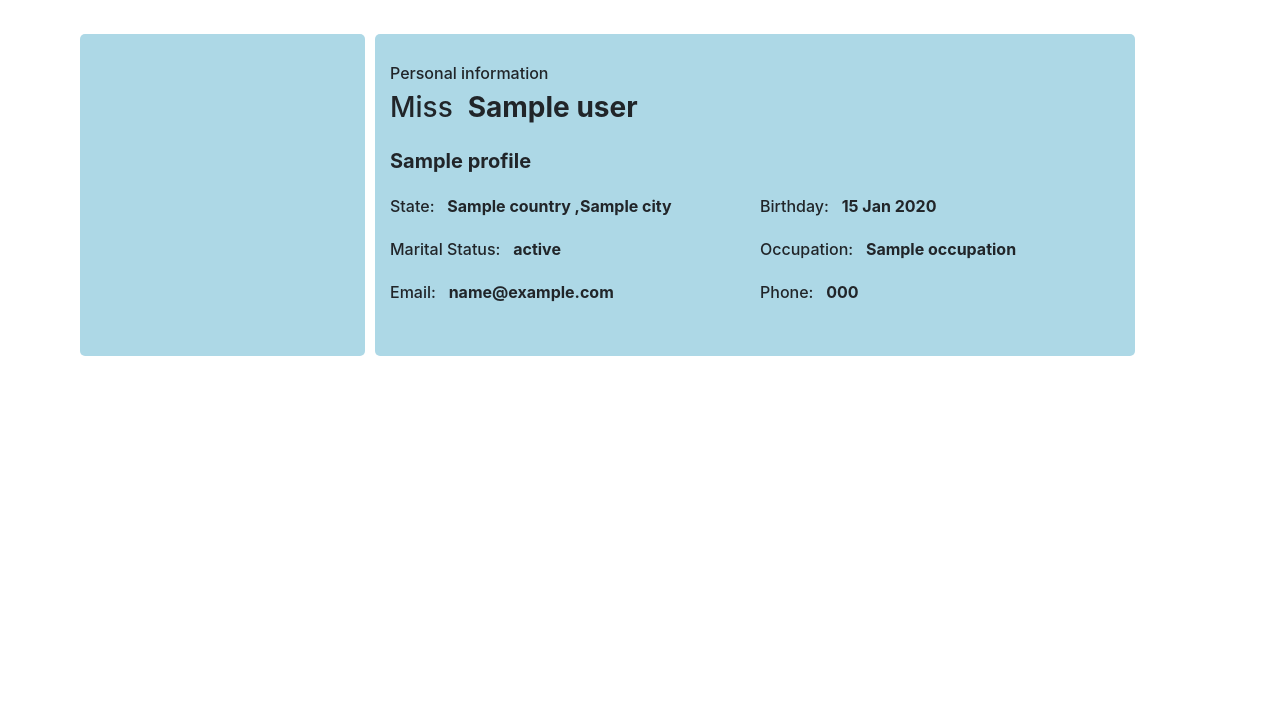
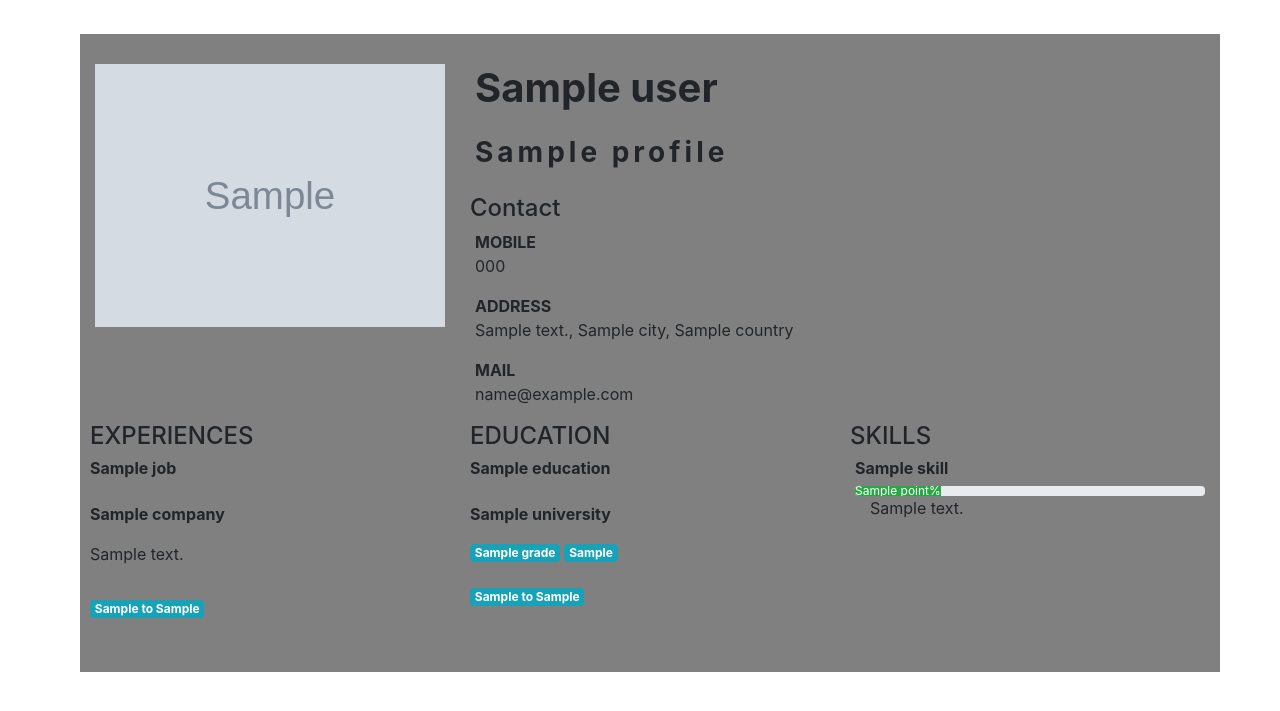
Before and after one commit to msaeiid/Qsnr_Per_V00, a Django app: template templates/Portfolio/Portfolio/detail.html in a window 1280 px wide. Shown: the part 56-767 px from the top of the page. Run offline with Django 3.2, Linux system fonts and the light colour scheme; the template is opened without the code that fills it: most values are stand-ins (such as "Sample title", 1, 10 or a date in 2020); grey boxes marked "Sample" are stand-in pictures; some libraries are stand-ins or nearby versions.

Commit message:
portfolio

```diff
--- a/Portfolio/urls.py
+++ b/Portfolio/urls.py
@@ -24,5 +24,6 @@ urlpatterns = [
     path('certificate/', views.CertificateCreate.as_view(), name='certificate_create'),
     path('certificate/update/<int:pk>', views.CertificateUpdate.as_view(), name='certificate_update'),
     path('certificate/remove/<int:pk>', views.CertificateDelete, name='certificate_delete'),
+    path('<str:username>/', views.Protfolio, name='portfolio_with_username'),
     path('', views.Protfolio, name='portfolio')
 ]
--- a/templates/Portfolio/Portfolio/detail.html
+++ b/templates/Portfolio/Portfolio/detail.html
@@ -3,83 +3,182 @@
     {{ profile.user.get_full_name }}
 {% endblock %}
 {% block content %}
-    <h6>
-        Personal information
-    </h6>
+    <div class="row">
+        <div class="col-4">
+            <img src="{{ profile.image.url }}" width="100%">
+        </div>
+        <div class="col-6">
+            <div class="form-row">
+                <div class="form-group col-md-12">
+                    <h1>
+                        <strong>
+                            {{ profile.user.get_full_name }}
+                        </strong>
+                    </h1>
+                </div>
+            </div>
             <div class="form-row">
                 <div class="form-group col-md-12">
                     <h3>
-                {% if profile.gender == 1 %}
-                    Mr&nbsp;
-                {% else %}
-                    Miss&nbsp;
-                {% endif %}
-                <strong>
-                    {{ profile.user.get_full_name }}
+                        <strong style="letter-spacing: 4px;">
+                            {{ profile.title }}
                         </strong>
                     </h3>
                 </div>
             </div>
             <div class="form-row">
+                <h4>
+                    Contact
+                </h4>
                 <div class="form-group col-md-12">
-            <h5>
-                <strong>
-                    {{ profile.title }}
-                </strong>
-            </h5>
+                    <strong>MOBILE</strong><br>
+                    {{ profile.phone }}
+                </div>
+                <div class="form-group col-md-12">
+                    <strong>ADDRESS</strong><br>
+                    {{ profile.address }},&nbsp;{{ profile.city }},&nbsp;{{ profile.country }}
+                </div>
+                <div class="form-group col-md-12">
+                    <strong>MAIL</strong>
+                    <br>
+                    {{ profile.user.email }}
                 </div>
             </div>
+        </div>
+    </div>
+    <div class="row">
+        <div class="col-4">
             <div class="form-row">
-        <div class="form-group col-md-6">
-            <h6>State: &nbsp;
+                <h4>
+                    EXPERIENCES
+                </h4>
+                {% if jobs %}
+                    {% for job in jobs %}
+                        <div class="form-row">
+                            <div class="form-group col-md-12">
+                                <h6>
                                     <strong>
-                    {{ profile.country }}&nbsp;,{{ profile.city }}
+                                        {% if job.title %}
+                                            {{ job.title }}
+                                        {% endif %}
                                     </strong>
                                 </h6>
                             </div>
-
-        <div class="form-group col-md-6">
-            <h6>Birthday: &nbsp;
+                            <div class="form-group col-md-12">
                                 <strong>
-                    {{ profile.birthday|date:"d M Y" }}
+                                    {% if job.company %}
+                                        {{ job.company }}
+                                    {% endif %}
+                                </strong>
+                            </div>
+                            <div class="form-group col-md-12">
+                                {% if job.description %}
+                                    <p>
+                                        {{ job.description }}
+                                    </p>
+                                {% endif %}
+                            </div>
+                            <div class="form-group col-md-12">
+                                <h6>
+                            <span class="badge badge-info">
+                                {% if job.start_dte %}
+                                {{ job.start_dte }}
+                            {% endif %}
+                                to
+                                {% if job.end_dte %}
+                                    {{ job.end_dte }}
+                                {% else %}
+                                    currently work
+                                {% endif %}</span>
+                                </h6>
+                            </div>
+                        </div>
+                    {% endfor %}
+                {% endif %}
+            </div>
+        </div>
+        <div class="col-4">
+            <div class="form-row">
+                <h4>
+                    EDUCATION
+                </h4>
+                {% if educations %}
+                    {% for education in educations %}
+                        <div class="form-row">
+                            <div class="form-group col-md-12">
+                                <h6>
+                                    <strong>
+                                        {% if education.title %}
+                                            {{ education.title }}
+                                        {% endif %}
                                     </strong>
                                 </h6>
                             </div>
+                            <div class="form-group col-md-12">
+                                <strong>
+                                    {% if education.university %}
+                                        {{ education.university }}
+                                    {% endif %}
+                                </strong>
                             </div>
-    <div class="form-row">
-        <div class="form-group col-md-6">
-            <h6>Marital Status: &nbsp;
-                <strong>
-                    {{ profile.get_marital_status_display }}
-                </strong>
+                            <div class="form-group col-md-12">
+                                <h6><span class="badge badge-info">{% if education.grade %}
+                                    {{ education.grade }}{% endif %}</span>
+                                    <span class="badge badge-info">{% if education.degree %}
+                                        {{ education.get_degree_display }}{% endif %}</span>
                                 </h6>
+
                             </div>
-        <div class="form-group col-md-6">
-            <h6>Occupation: &nbsp;
-                <strong>
-                    {{ profile.occupation }}
-                </strong>
+                            <div class="form-group col-md-12">
+
+                                <h6><span
+                                        class="badge badge-info">
+                                    {% if education.from_dte %}
+                                        {{ education.from_dte }}
+                                    {% endif %}
+                                    to
+                                    {% if education.to_dte %}
+                                        {{ education.to_dte }}
+                                    {% else %}
+                                        I'm not graduate
+                                    {% endif %}</span>
                                 </h6>
                             </div>
                         </div>
-    <div class="form-row">
-        <div class="form-group col-md-6">
-            <h6>Email: &nbsp;
-                <strong>
-                    {{ profile.user.email }}
-                </strong>
-            </h6>
-        </div>
-        <div class="form-group col-md-6">
-            <h6>Phone: &nbsp;
-                <strong>
-                    {{ profile.phone }}
-                </strong>
-            </h6>
+                    {% endfor %}
+                {% endif %}
             </div>
         </div>
-
-
-
-
+        <div class="col-4">
+            <div class="form-row">
+                <h4>
+                    SKILLS
+                </h4>
+                {% if skills %}
+                    {% for skill in skills %}
+                        <div class="col-md-12">
+                            <h6>
+                                {% if skill.title %}
+                                    <strong>
+                                        {{ skill.title }}
+                                    </strong>
+                                {% endif %}
+                            </h6>
+                            <div class="progress" style="height:10px">
+                                <div class="progress-bar bg-success" style="width:{{ skill.point }}%">{{ skill.point }}%
+                                </div>
+                            </div>
+                            <div class="form-group col-md-12">
+                                {% if skill.description %}
+                                    <p>
+                                        {{ skill.description }}
+                                    </p>
+                                {% endif %}
+                            </div>
+                        </div>
+                    {% endfor %}
+                {% endif %}
+            </div>
+        </div>
+    </div>
 {% endblock %}
--- a/templates/Portfolio/base.html
+++ b/templates/Portfolio/base.html
@@ -4,10 +4,9 @@
     <meta charset="UTF-8">
     <title>{% block title %}{% endblock %}</title>
     <style>
-        .content, .side {
-            background-color: lightblue;
+        .content {
+            background-color: gray;
             padding: 30px;
-            border-radius: 5px;
         }
 
         .side {
@@ -80,11 +79,7 @@
         </div>
     {% endif %}
     <div class="row">
-        <div class="col-3 side content">
-            {% block side_bar %}
-            {% endblock %}
-        </div>
-        <div class="col-8 content side">
+        <div class="col-12 content side">
             {% block content %}
             {% endblock %}
         </div>
```
Also changed, not shown: Portfolio/views.py (+12 -7 lines), db.sqlite3. Lines whose indentation alone changed are shown as unchanged.
